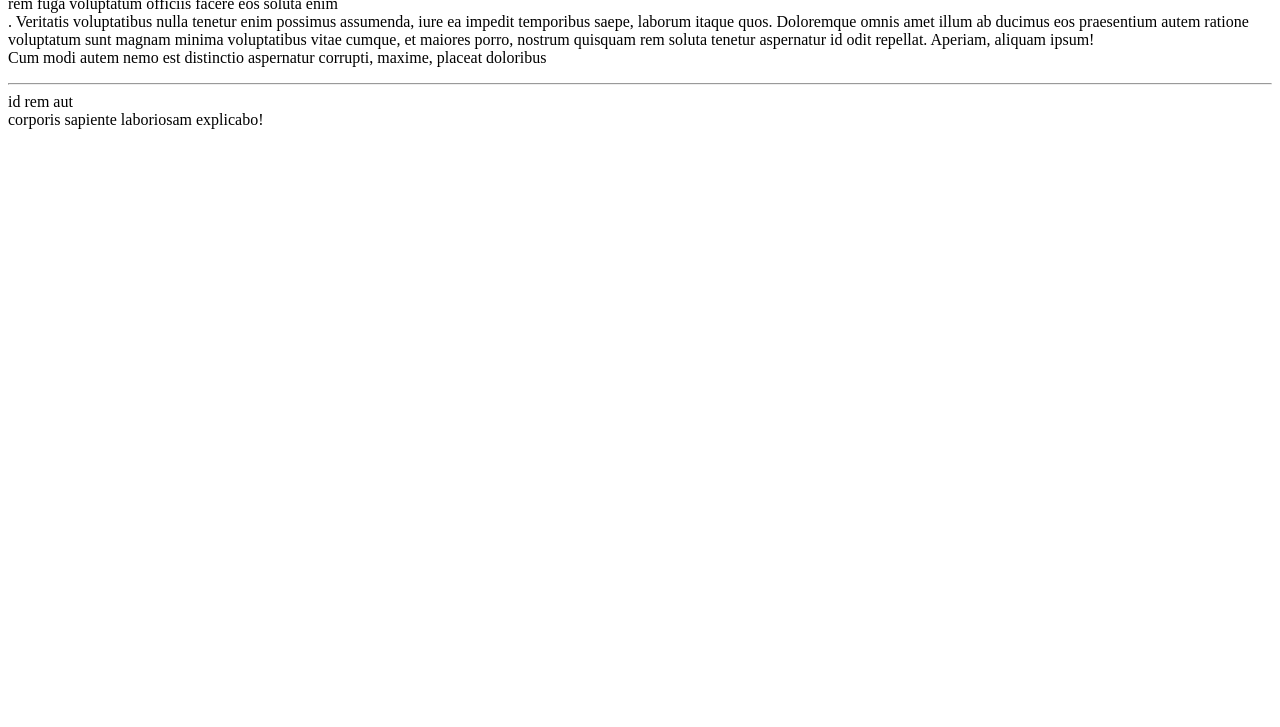
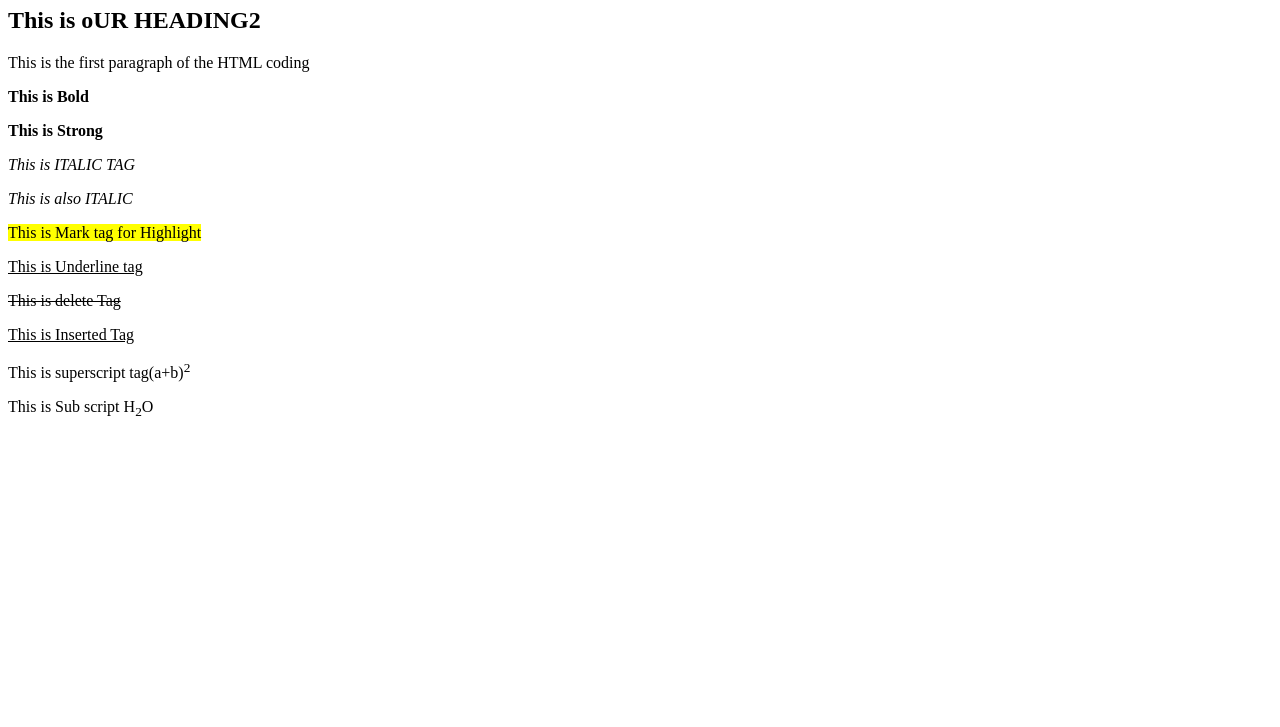
Before and after one commit to mohdazeem0/HTML, a plain HTML site: page HTML Prac/index.html in a window 1280 px wide. Shown: the part 73-800 px from the top of the page. Drawn offline with Linux system fonts and the light colour scheme.

Commit message:
HTML Formatting

```diff
--- a/HTML Prac/index.html
+++ b/HTML Prac/index.html
@@ -7,14 +7,21 @@
 </head>
 
 <body>
+    <h1>This is Our HEADING1</h1>
+    <h2>This is oUR HEADING2</h2>
     <p>This is the first paragraph of the HTML coding</p>
-    <p>Lorem ipsum dolor, sit amet consectetur adipisicing elit. Ea assumenda debitis quod fugiat adipisci eaque
-        doloribus porro iste, quasi repellendus, ipsum quos saepe expedita magnam numquam sunt rem fuga voluptatum
-        officiis facere eos soluta enim <br>. Veritatis voluptatibus nulla tenetur enim possimus assumenda, iure ea impedit
-        temporibus saepe, laborum itaque quos. Doloremque omnis amet illum ab ducimus eos praesentium autem ratione
-        voluptatum sunt magnam minima voluptatibus vitae cumque, et maiores porro, nostrum quisquam rem soluta tenetur
-        aspernatur id odit repellat. Aperiam, aliquam ipsum! <br>Cum modi autem nemo est distinctio aspernatur corrupti,
-        maxime, placeat doloribus <hr> id rem aut <br> corporis sapiente laboriosam explicabo!</p>
+    <p><b>This is Bold</b></p>
+    <p><strong>This is Strong</strong></p>
+    <p><i>This is ITALIC TAG</i></p>
+    <p><em>This is also ITALIC</em></p>
+    <p><mark>This is Mark tag for Highlight</mark></p>
+    <p><u>This is Underline tag</u></p>
+    <p><del>This is delete Tag</del></p>
+    <p><ins>This is Inserted Tag</ins></p>
+    <p>This is superscript tag(a+b)<sup>2</p>
+    <p>This is Sub script H<sub>2</sub>O</sub></p>
+
+
 </body>
 
 </html>
```
